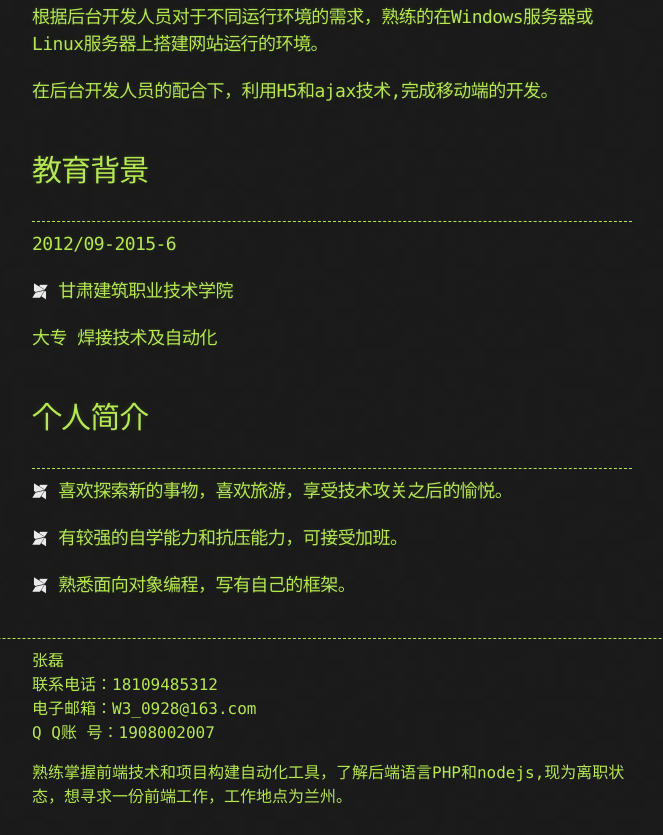
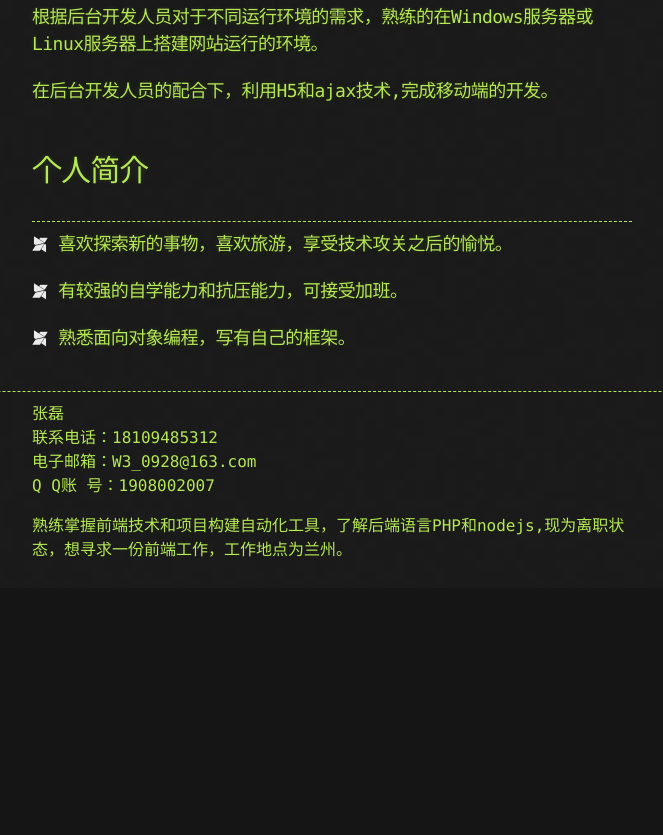
Before and after one commit to zhnaglei/zhnaglei.github.com, a plain HTML site: page index.html in a window 1280 px wide. Shown: the part 1679-2514 px from the top of the page, without its empty margins (308-971 px from the left). After the commit the page ends 2267 px from the top, so only its background shows below. Drawn offline with Linux system fonts and the light colour scheme.

Commit message:
跟新个人简历
删除教育背景

```diff
--- a/index.html
+++ b/index.html
@@ -65,12 +65,6 @@
         <h3>在后台开发人员的配合下，利用H5和ajax技术,完成移动端的开发。</h3><br><br>
 
 
-        <h1>教育背景</h1>
-        <hr>
-        <h3>2012/09-2015-6</h3><br>
-        <i class="fa fa-modx "></i><h3>&nbsp;甘肃建筑职业技术学院</h3><br>
-        <h3>大专  焊接技术及自动化</h3><br><br>
-
         <h1>个人简介</h1>
         <hr>
         <i class="fa fa-modx "></i><h3>&nbsp;喜欢探索新的事物，喜欢旅游，享受技术攻关之后的愉悦。</h3><br>
```
